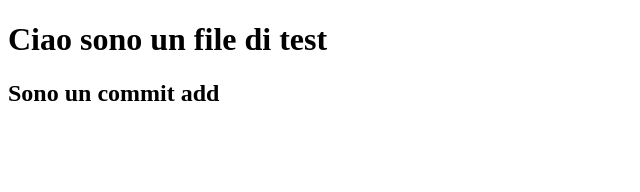
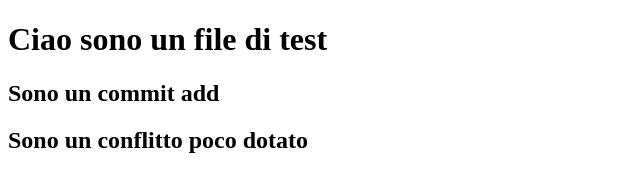
Before and after one commit to xAldox995/progetto-test, a plain HTML site: page index.html in a window 1280 px wide. Shown: the whole page, without its empty margins (0-640 px from the left). Drawn offline with Linux system fonts and the light colour scheme.

Commit message:
genero un conflitto

```diff
--- a/index.html
+++ b/index.html
@@ -9,6 +9,6 @@
 <body>
     <h1>Ciao sono un file di test</h1>
     <h2>Sono un commit add</h2>
-
+    <h2>Sono un conflitto poco dotato</h2>
 </body>
 </html>
```
